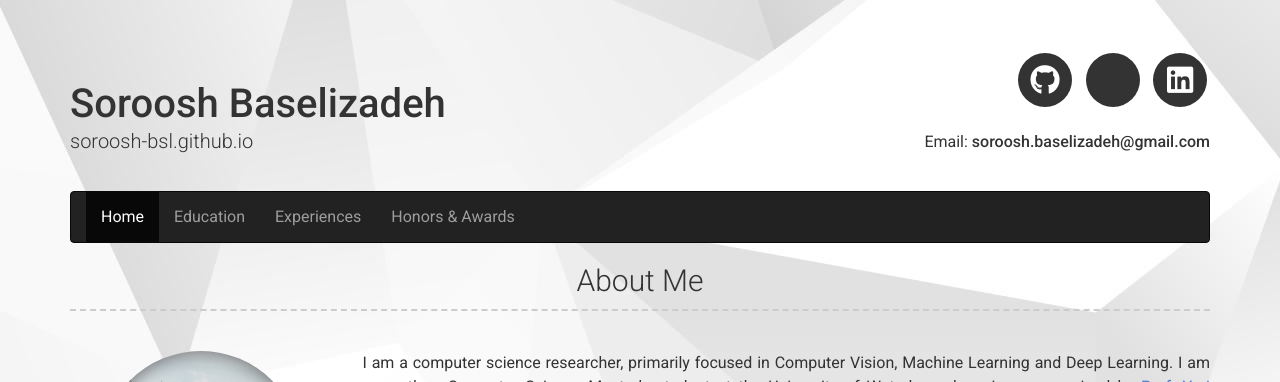
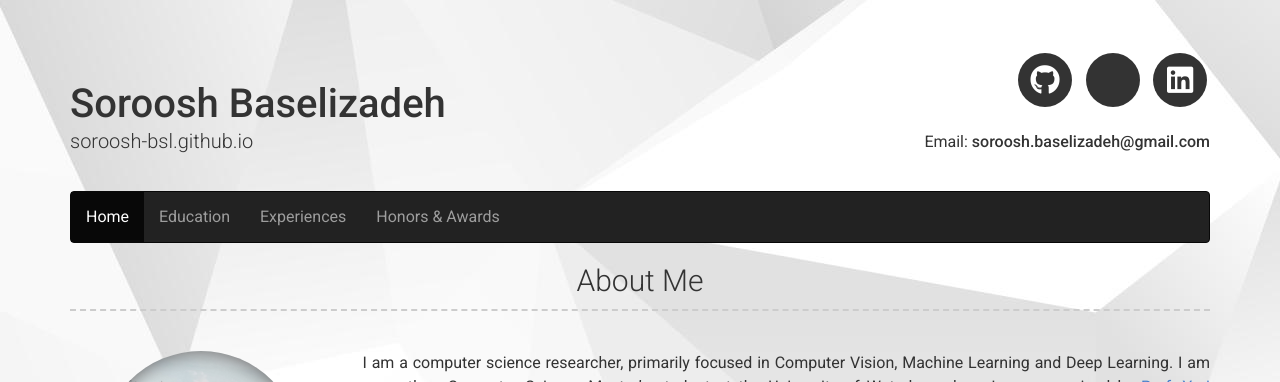
Before and after one commit to Soroosh-Bsl/soroosh-bsl.github.io, a Jekyll site: the page built from index.md, in a window 1280 px wide. Shown: the top 382 px of the page. Built offline with Jekyll 4.4.1, drawn with Linux system fonts in a browser that asks for light colours; nearby versions of some CDN libraries; a style sheet for code colours, icons or effects is not loaded.

Commit message:
navbar test

```diff
--- a/_includes/about.html
+++ b/_includes/about.html
@@ -11,21 +14,15 @@
     padding-top: 100px;
   }
   </style>
-  <div id="nav">
-  <nav class="navbar navbar-inverse navbar-static data-spy="affix" data-offset-top="200"">
-   <div class="container-fluid">
+
+  <nav class="navbar navbar-inverse data-spy="affix" data-offset-top="200"">
       <ul class="nav navbar-nav">
         <li class="active"><a href="#">Home</a></li>
         <li><a href="#Education...">Education</a></li>
         <li><a href="#Experiences...">Experiences</a></li>
         <li><a href="#Honors...">Honors & Awards</a></li>
       </ul>
-    </div>
   </nav>
-  </div>
-
-  <script src="https://code.jquery.com/jquery-1.11.3.min.js" type="text/javascript"></script>
-  <script src="https://maxcdn.bootstrapcdn.com/bootstrap/3.0.0/js/bootstrap.min.js"></script>
 
   <h3>{{ site.about_title | default: "About Me" }}</h3>
   <div class="row clearfix">
```
Also changed, not shown: other parts of _includes/about.html (+4 -1 lines).
